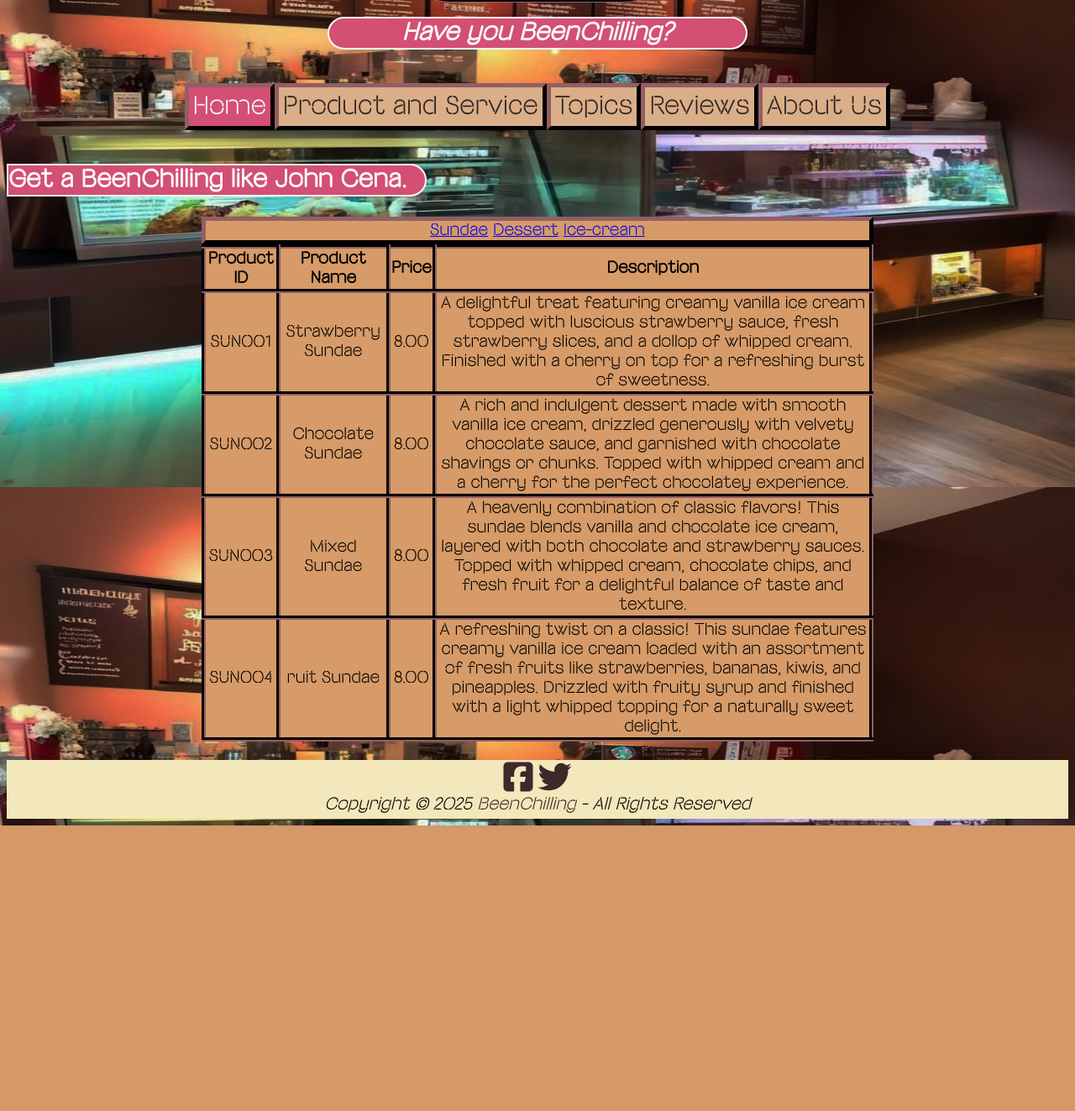
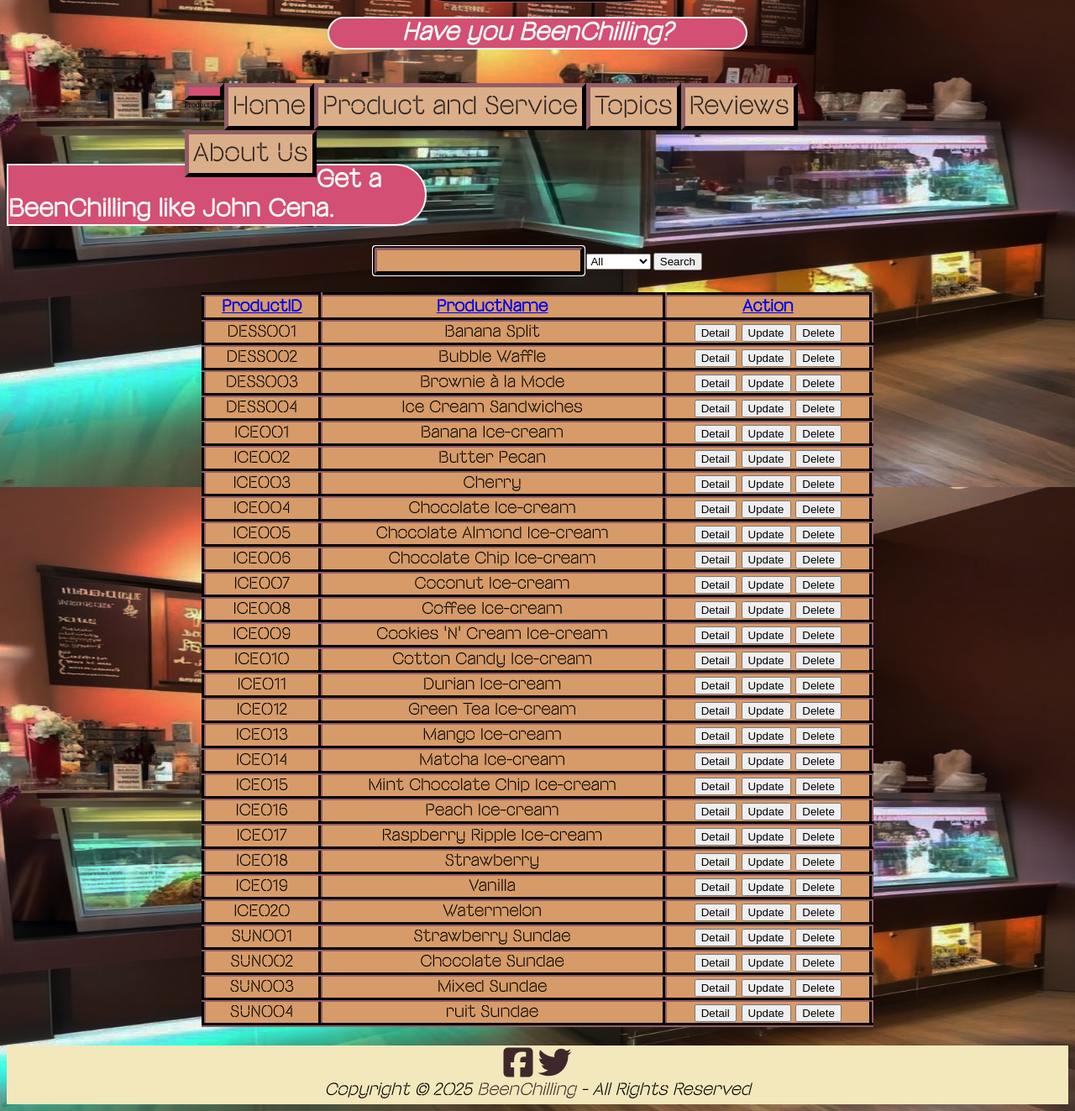
Before and after one commit to Kangkai64/BeenChilling, a PHP site: page /page/productlist.php in a window 1280 px wide. Shown: the part 220-1543 px from the top of the page at 84% size. Before the commit the page ends 1203 px from the top, so only its background shows below. Run offline with PHP 8.4, Linux system fonts and the light colour scheme; data comes from the database, SQL or seed files in the repository; some libraries are stand-ins or nearby versions.

Commit message:
Add search function, remove description and price from product list and add SimplePager.php to lib folder

```diff
--- a/_base.php
+++ b/_base.php
@@ -135,6 +135,27 @@ function product($name, $price, $image) {
     echo "</div>";
 }
 
+// Generate table headers
+function table_headers($fields,$sort,$dir,$href = '') {
+    foreach ($fields as $k => $v) {
+        $d = 'asc';
+        $c = '';
+
+        if ($k == $sort) {
+            $d = $dir = 'asc' ? 'desc' : 'asc';
+            $c = $dir;
+        }
+
+        echo "<th><a href='?sort=$k&dir=$d&$href=' class='$c'>$v</a></th>";
+    }
+}
+
+// Generate <input type='seach'>
+function html_search($key, $attr = '') {
+    $value = encode($GLOBALS[$key] ?? '');
+    echo "<input type='search' id='$key' name='$key' value='$value' class='search-bar' $attr>";
+}
+
 // Generate aboutus_container
 function aboutus_container($title_class, $title_id, $content_class, $content_id, $title, $content = null) {
     echo "<div class='aboutus_container'>";
@@ -241,5 +262,5 @@ function is_exists($value, $table, $field) {
 // Global Constants and Variables
 // ============================================================================
 
-// $_icecream = $_db->query('SELECT IceCreamID, Flavour from icecream')
-//                  ->fetchAll(PDO::FETCH_KEY_PAIR);
+$_producttype = $_db->query('SELECT TypeID, TypeName FROM producttype')
+                    ->fetchAll(PDO::FETCH_KEY_PAIR);
--- a/_head.php
+++ b/_head.php
@@ -41,7 +41,7 @@
         <nav>
             <ul>
                 <!--  Need to active this link to see product list page  -->
-                <!-- <li><a href="/page/productlist.php"></a>Product List</li> -->
+                <li><a href="/page/productlist.php"></a>Product List</li>
                 <li><a class="active_link" href="/index.php">Home</a></li>
                 <li>
                     <div id="dropdown">
--- a/css/main.css
+++ b/css/main.css
@@ -1256,7 +1256,7 @@ html {
     color:red;
 }
 
-/* Product list table */
+/* Product list table */ /* Search bar */
 
 .product-list-table, .product-list-category  {
     align-items: center;
@@ -1267,13 +1267,19 @@ html {
     max-width: 800px;
 }
 
-.product-list-table th, .product-list-table td, .product-list-category  {
+.product-list-table th, .product-list-table td, .product-list-category, .search-bar  {
     font-family: Beon, 'Times New Roman', Times, serif;
     color: black;
     background: #d69b68;
     border: 5px outset #3e282b;
     font-size: 1.5vw;
 }
+
+.search-div {
+    text-align: center;
+    margin-bottom: 20px;
+}
+
 
 
 
--- a/page/productlist.php
+++ b/page/productlist.php
@@ -4,36 +4,61 @@ require '../_base.php';
 $_title = 'BeenChilling';
 include '../_head.php';
 
-$TypeID = isset($_GET['TypeID']) ? $_GET['TypeID'] : 1;
+$name = req('name');
+$typeid = req('TypeID');
 
-$stm = $_db->prepare('SELECT * FROM product WHERE TypeID = ?');
-$stm->execute([$TypeID]);
-$arr =$stm->fetchAll(PDO::FETCH_OBJ);
+$fields = [
+    'id'    => 'ProductID',
+    'name'  => 'ProductName',
+    'action' => 'Action',
+];
+
+$sort = req('sort');
+key_exists($sort, $fields) || $sort = 'id';
+
+$dir = req('dir');
+in_array($dir, ['asc','desc']) || $dir = 'asc';
+
+
+$stm = $_db->prepare('SELECT * FROM product
+                        WHERE ProductName LIKE ?
+                        AND (TypeID = ? OR ?)');
+$stm->execute(["%$name%", $typeid, $typeid == null]);
+$arr =$stm->fetchAll();
 
 ?>
 
    <?php topics_text("Get a BeenChilling like John Cena."); ?>
 
-    <p class = product-list-category>
+    <!-- <p class = product-list-category>
         <a href="?TypeID=1">Sundae</a>
         <a href="?TypeID=2">Dessert</a>
         <a href="?TypeID=3">Ice-cream</a>
-    </p>
+    </p> -->
+
+
+    <form >
+        <div class = search-div>
+            <?= html_search('name') ?>
+            <?= html_select('TypeID', $_producttype, 'All') ?>
+            <button>Search</button>
+        </div>
+    </form>
+
     <table class = "product-list-table">
         <tr>
-            <th>Product ID</th>
-            <th>Product Name</th>
-            <th>Price</th>
-            <th>Description</th>
-
+            <?= table_headers($fields,$sort,$dir) ?>
         </tr>
 
         <?php foreach ($arr as $s): ?>
         <tr>
             <td><?=$s->ProductID ?></td>
             <td><?=$s->ProductName ?></td>
-            <td><?=$s->Price ?></td>
-            <td><?=$s->Description ?></td>
+            <td>
+                <button  data-get="detail.php?id=<?= $s->ProductID ?>">Detail</button>
+                <button  data-get="update.php?id=<?= $s->ProductID ?>">Update</button>
+                <button data-post="delete.php?id=<?= $s->ProductID ?>" data-confirm>Delete</button>
+            </td>
         </tr>
         <?php endforeach ?>
     </table>
```
Also changed, not shown: lib/SimplePager.php (added, +59 -0 lines).
